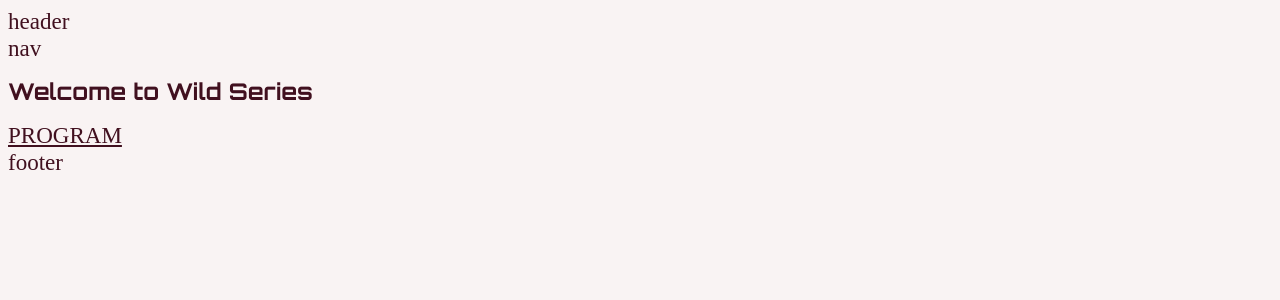
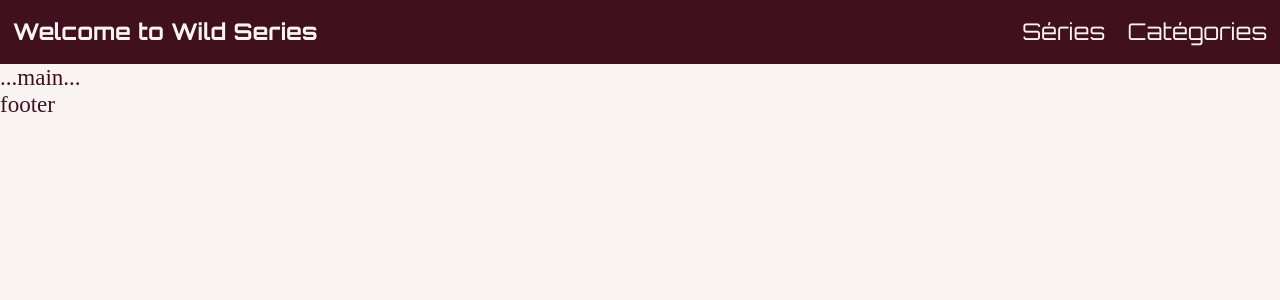
Before and after one commit to ChloeSeclier/CS-wild-series2, a React (Vite) app in the folder client/: page / in a window 1280 px wide. Shown: the top 300 px of the page. Built offline with nearby package versions, Linux system fonts and the light colour scheme; a web font is replaced by a local one.

Commit message:
add esthetic

```diff
--- a/client/src/App.css
+++ b/client/src/App.css
@@ -4,9 +4,48 @@
   font-weight: 300;
   font-size: 1.2rem;
   color: #41101f;
+  margin: 0px;
+  padding: 0px;
 }
 
-h1 {
-  font-family: "Orbitron", serif;
-  font-weight: bold;
+.navbar {
+  background-color: #41101f;
+  height: 2rem;
+  color: #f9f3f3;
+  display: flex;
+  flex-direction: row;
+  justify-content: space-between;
+  align-items: center;
+
+  padding: 1%;
+
+  h1 {
+    font-family: "Orbitron", serif;
+    font-weight: bold;
+    background-color: #41101f;
+    color: #f9f3f3;
+  }
+
+  .navbar2 {
+    display: flex;
+    flex-direction: row;
+    justify-content: right;
+    gap: 10%;
+    background-color: #41101f;
+
+    a {
+      background-color: #41101f;
+      color: #f9f3f3;
+      text-decoration: none;
+      font-family: "Orbitron", serif;
+      font-weight: 200;
+    }
+
+    a:visited {
+      color: #f9f3f3;
+    }
+    a:hover {
+      text-decoration: underline;
+    }
+  }
 }
--- a/client/src/App.tsx
+++ b/client/src/App.tsx
@@ -4,14 +4,18 @@ import "./App.css";
 function App() {
   return (
     <>
-      <header>header</header>
+      <nav className="navbar">
+        <div className="navbar1">
+          <h1>Welcome to Wild Series</h1>
+        </div>
 
-      <nav>nav</nav>
+        <div className="navbar2">
+          <Link to="/programs">Séries</Link>
+          <Link to="/categories">Catégories</Link>
+        </div>
+      </nav>
 
-      <main>
-        <h1>Welcome to Wild Series</h1>
-        <Link to="/programs">PROGRAM</Link>
-      </main>
+      <main>...main...</main>
 
       <footer>footer</footer>
     </>
--- a/client/src/pages/CategoryDetails.tsx
+++ b/client/src/pages/CategoryDetails.tsx
@@ -1,5 +1,7 @@
 import { useEffect, useState } from "react";
 import { Link, useParams } from "react-router-dom";
+
+import CategoryDeleteForm from "./CategoryDeleteForm";
 
 type Program = {
   id: number;
@@ -30,7 +32,7 @@ export default function CategoryDetails() {
         <hgroup className="details-hgroup">
           <h1>{category.name}</h1>
           <Link to={`/categories/${category.id}/edit`}>Modifier</Link>
-          {/* <CategoryDeleteForm id={category.id}>Supprimer</CategoryDeleteForm> */}
+          <CategoryDeleteForm id={category.id}>Supprimer</CategoryDeleteForm>
         </hgroup>
         <ul>
           {category.programs.map((program) => (
```
Also changed, not shown: client/src/components/CategoryForm.tsx (added, +34 -0 lines), client/src/pages/CategoryEdit.tsx (+30 -14 lines), client/src/pages/CategoryNew.tsx (+10 -12 lines).
